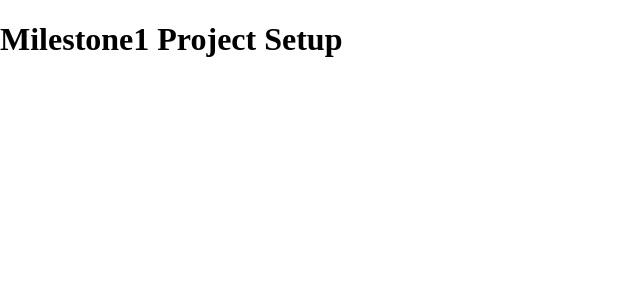
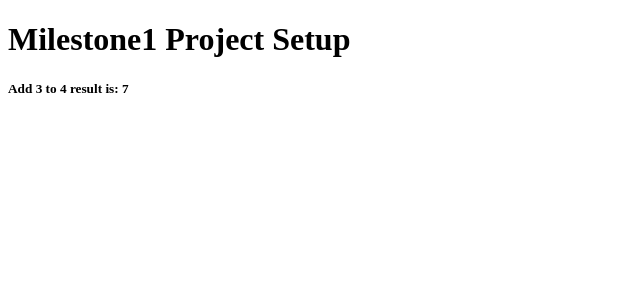
Before and after one commit to ClaytonSiby/The_Calculator, a React (Create React App) app: page / in a window 1280 px wide. Shown: the top 300 px of the page, without its empty margins (0-640 px from the left). Built offline with nearby package versions, Linux system fonts and the light colour scheme.

Commit message:
Run project setup & build for production release

```diff
--- a/src/App.css
+++ b/src/App.css
@@ -1,4 +1,4 @@
 body {
-  padding: 0;
-  margin: 0;
+  padding: 10;
+  margin: 10;
 }
--- a/src/App.js
+++ b/src/App.js
@@ -1,9 +1,12 @@
 import './App.css';
+import Math from './components/Math';
 
 function App() {
+  const addition = (a, b) => a + b;
   return (
     <div className="App">
       <h1>Milestone1 Project Setup</h1>
+      <Math addNumbers={addition} />
     </div>
   );
 }
--- /dev/null
+++ b/src/components/Math.js
@@ -0,0 +1,20 @@
+import PropTypes from 'prop-types';
+
+const Math = ({ addNumbers }) => (
+  <div>
+    <h5>
+      Add 3 to 4 result is:
+      <strong>
+        {' '}
+        { addNumbers(3, 4) }
+        {' '}
+      </strong>
+    </h5>
+  </div>
+);
+
+Math.propTypes = {
+  addNumbers: PropTypes.func.isRequired,
+};
+
+export default Math;
```
Also changed, not shown: 2 other files (tests, documents, lock files or other folders).
